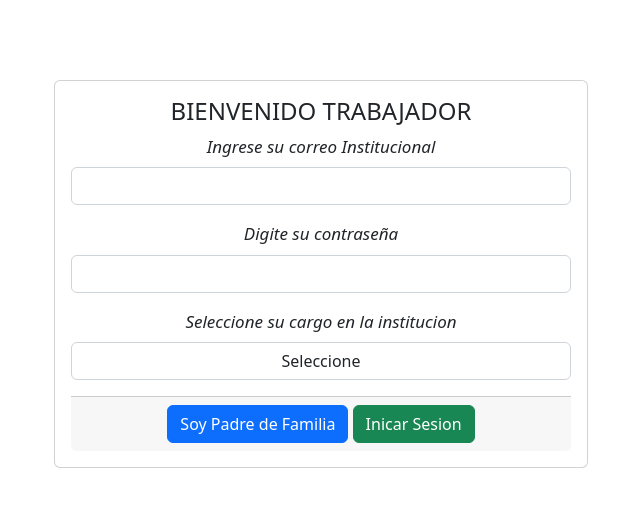
After one commit to GABYPUERTO1532/PREINSCRIPCION, a PHP site: page /view/empleados in a window 1280 px wide. The commit adds this page. Shown: the top 507 px of the page, without its empty margins (319-959 px from the left). Run offline with PHP 8.4, Linux system fonts and the light colour scheme.

Commit message:
Reorganizacion Carpetas

```diff
--- /dev/null
+++ b/controller/empleados/login.php
@@ -0,0 +1,5 @@
+<?php
+
+    include "../../model/empleados/login.php";
+
+?>
--- a/controller/preinscripcion/imprimir.php
+++ /dev/null
@@ -1,4 +0,0 @@
-<?php
-    include "../header.php";
-    print_r($_POST);
-?>
--- a/model/bd.php
+++ b/model/bd.php
@@ -1,6 +1,7 @@
 <?php
 
     include "../controller/post.php";
+
     $coneccionBD=mysqli_connect("localhost","root","","preinscripcion");
 
 ?>
--- a/model/login.php
+++ b/model/preinscripcion/login.php
@@ -1,6 +1,6 @@
 <?php
 
-    include "bd.php";
+    include "../bd.php";
 
     function login(){
 
--- /dev/null
+++ b/view/empleados/index.php
@@ -0,0 +1,84 @@
+<!doctype html>
+<html lang="es">
+  <head>
+    <title>Login - Trabajadores</title>
+    <!-- Required meta tags -->
+    <meta charset="utf-8">
+    <meta name="viewport" content="width=device-width, initial-scale=1, shrink-to-fit=no">
+
+    <!-- Bootstrap CSS v5.2.0-beta1 -->
+    <link rel="stylesheet" href="https://cdn.jsdelivr.net/npm/bootstrap@5.2.0-beta1/dist/css/bootstrap.min.css"  integrity="sha384-0evHe/X+R7YkIZDRvuzKMRqM+OrBnVFBL6DOitfPri4tjfHxaWutUpFmBp4vmVor" crossorigin="anonymous">
+    <style>
+
+      *>.card, input,select{
+        text-align: center;
+      }
+
+      .card{
+        margin-top: 15%;
+      }
+
+      label{
+        font-style: italic;
+        font-size: 17px;
+
+      }
+
+    </style>
+
+  </head>
+  <body>
+    <div class="container">
+        <div class="container col-md-3"></div>
+        <div class="container col-md-6">
+          <form action="../../controller/empleados/login.php" method="post">
+            <div class="card">
+              <div class="card-body">
+                <h4 class="card-title">BIENVENIDO TRABAJADOR</h4>
+
+                <!--Input: emp_ema (Correo Electronico Empleado)-->
+                <div class="mb-3">
+                  <label for="emp_ema" class="form-label">Ingrese su correo Institucional</label>
+                  <input type="email"
+                    class="form-control" name="emp_ema" id="emp_ema" required>
+                </div>
+
+                <!--Input: emp_pass (Contraseña Empleado)-->
+                <div class="mb-3">
+                  <label for="emp_pass" class="form-label">Digite su contraseña</label>
+                  <input type="password"
+                    class="form-control" name="emp_pass" id="emp_pass" required minlength="8">
+                </div>
+
+                <!--Input: per_char (Cargo del empleado dentro de la institucion)-->
+                <div class="mb-3">
+                  <label for="per_char" class="form-label">Seleccione su cargo en la institucion</label>
+                  <select class="form-control" name="per_char" id="per_char">
+                    <option value="" selected>Seleccione</option>
+                    <option value="DC">Docente</option>
+                    <option value="CC">Coordinacion Convivencial</option>
+                    <option value="CA">Coordinacion Academica</option>
+                    <option value="SE">Secretaria</option>
+                    <option value="RF">Refrigerios</option>
+                  </select>
+                </div>
+
+              <div class="card-footer text-muted">
+                <!--Boton redireccion a login Trabajadores-->
+                <a class="btn btn-primary" href="../../" role="button">Soy Padre de Familia</a>
+
+                <!--Boton Inicio de sesion-->
+                <button type="submit" class="btn btn-success">Inicar Sesion</button>
+              </div>
+            </div>
+          </form>
+        </div>
+        <div class="container col-md-3"></div>
+    </div>
+
+    <!-- Bootstrap JavaScript Libraries -->
+    <script src="https://cdn.jsdelivr.net/npm/@popperjs/core@2.11.5/dist/umd/popper.min.js" integrity="sha384-Xe+8cL9oJa6tN/veChSP7q+mnSPaj5Bcu9mPX5F5xIGE0DVittaqT5lorf0EI7Vk" crossorigin="anonymous"></script>
+
+    <script src="https://cdn.jsdelivr.net/npm/bootstrap@5.2.0-beta1/dist/js/bootstrap.min.js" integrity="sha384-kjU+l4N0Yf4ZOJErLsIcvOU2qSb74wXpOhqTvwVx3OElZRweTnQ6d31fXEoRD1Jy" crossorigin="anonymous"></script>
+  </body>
+</html>
```
Also changed, not shown: controller/post.php (+25 -24 lines), controller/preinscripcion/login.php (renamed from controller/login.php, +1 -7 lines), index.php (+34 -17 lines), controller/preinscripcion/structures.php (renamed from controller/structures.php), model/empleados/login.php (added).
